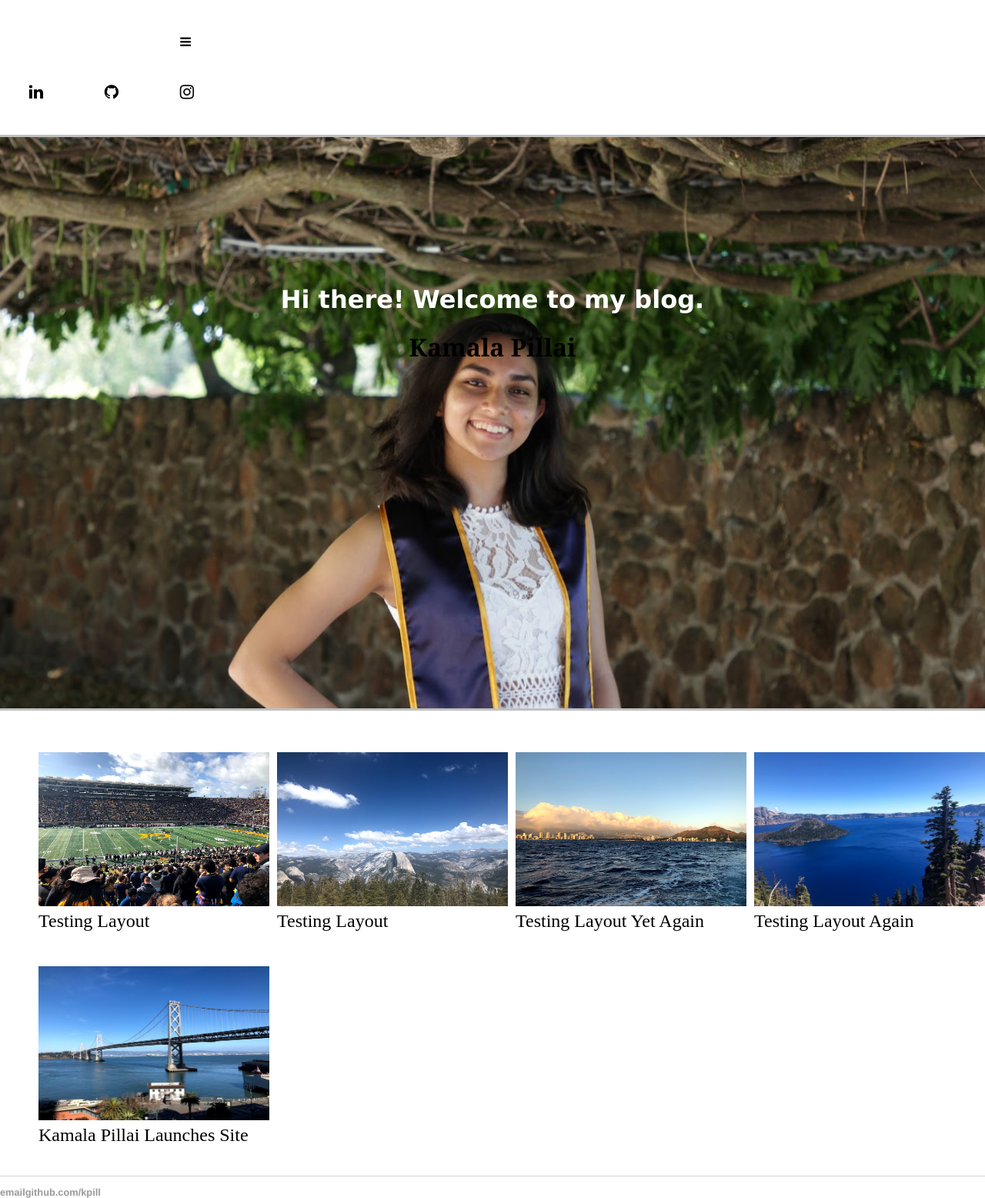
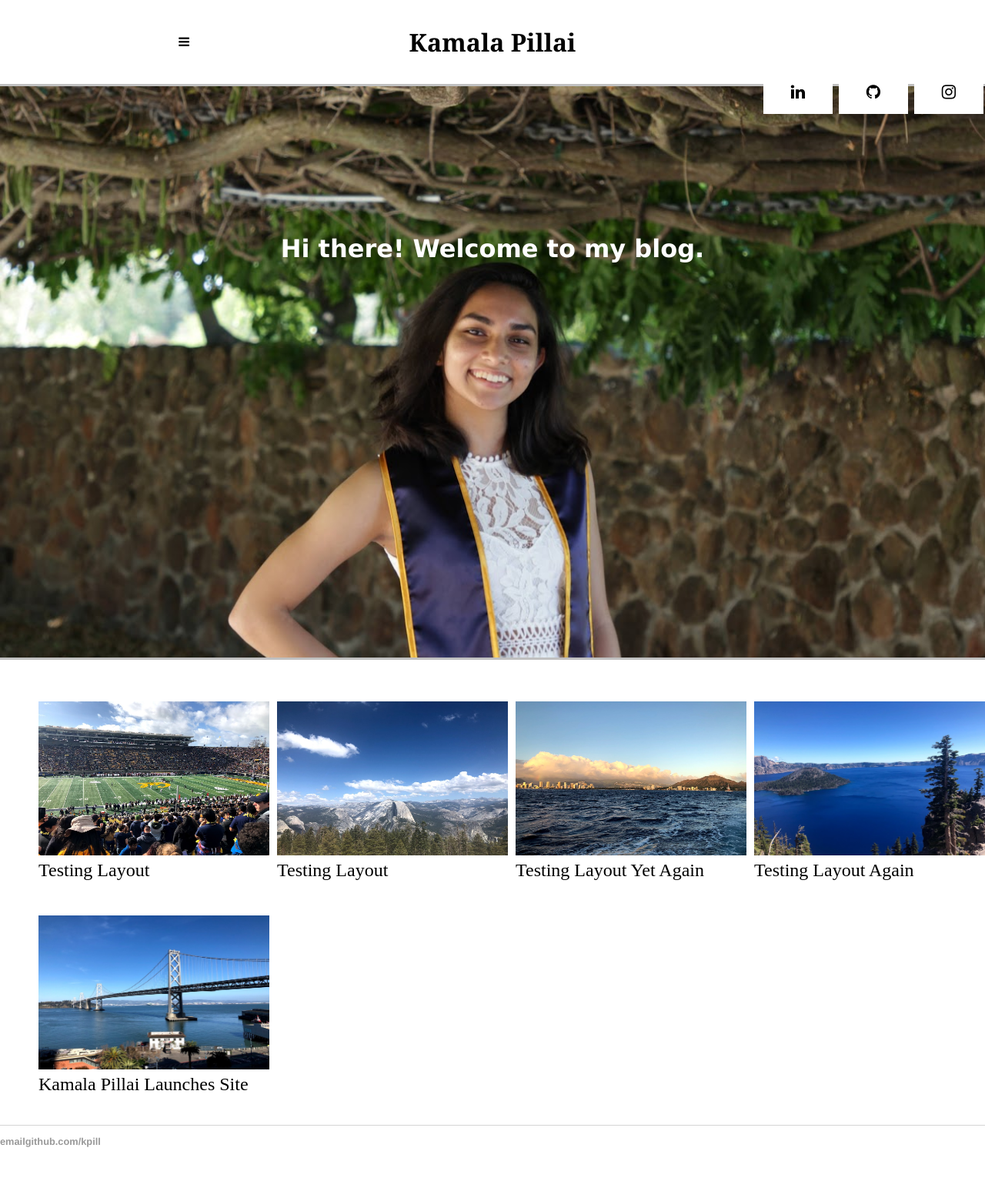
Before and after one commit to kpill/kpill.github.io, a Jekyll site: the page built from index.html, in a window 1280 px wide. Shown: the whole page at 77% size. Built offline with Jekyll 4.4.1, drawn with Linux system fonts in a browser that asks for light colours; after the commit the page ends 1490 px from its top, so only the background shows below that.

Commit message:
Update main.css

```diff
--- a/css/main.css
+++ b/css/main.css
@@ -1,7 +1,6 @@
 header {
+	position: relative;
 	color: Black;
-	display: inline-block;
-	text-align: center;
 }
 
 .menu {
```
